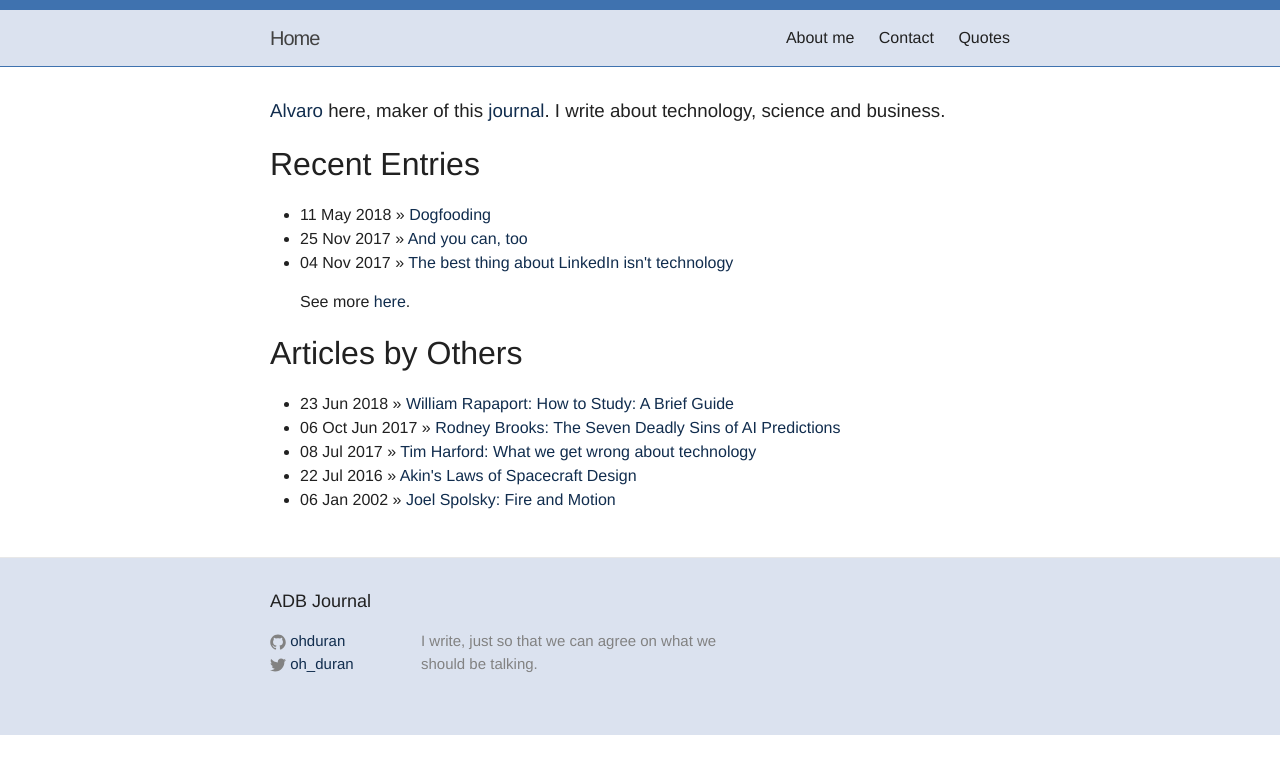
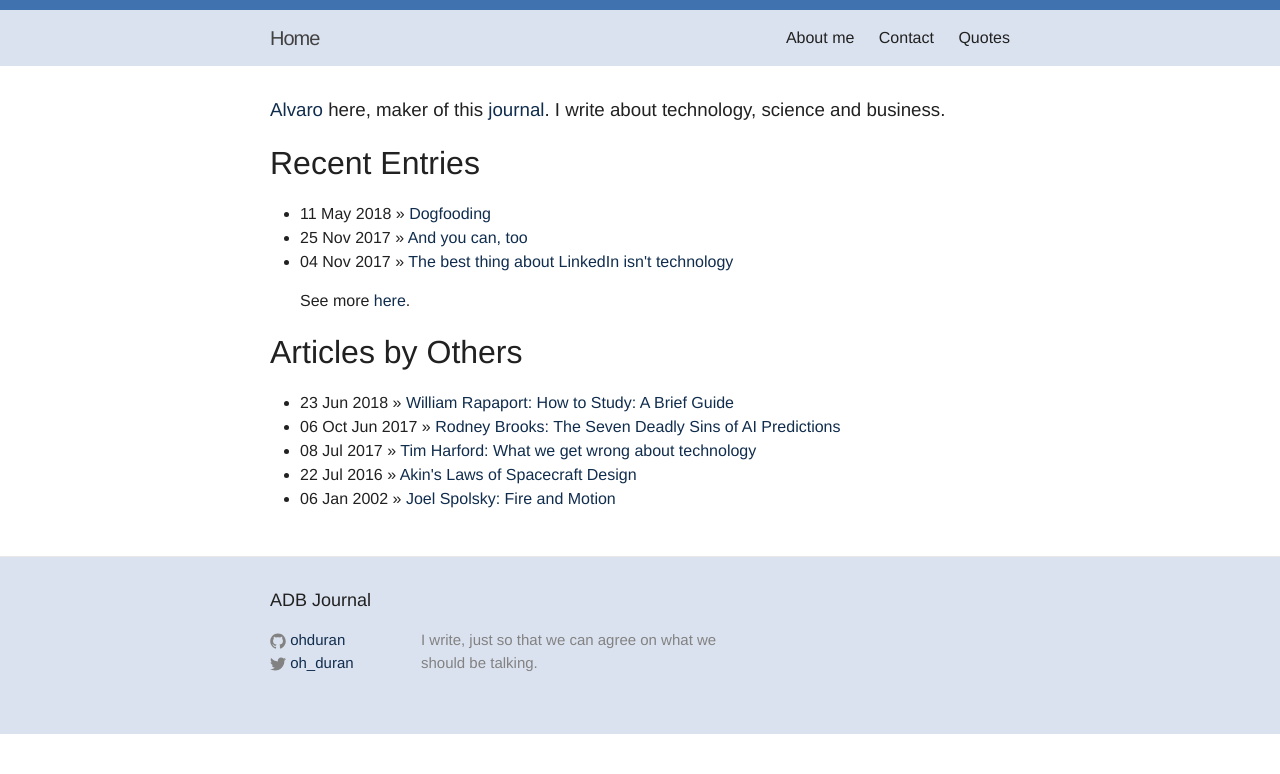
Before and after one commit to ohduran/ohduran.github.io, a Jekyll site: the page built from index.html, in a window 1280 px wide. Shown: the top 774 px of the page. Built offline with Jekyll 4.4.1, drawn with Linux system fonts in a browser that asks for light colours.

Commit message:
Final Changes in Format

```diff
--- a/_sass/_layout.scss
+++ b/_sass/_layout.scss
@@ -4,7 +4,6 @@
 .site-header {
     border-top: 10px solid $background-head;
     background-color: $background-header;
-    border-bottom: 1px solid $background-head;
     min-height: 56px;
 
     // Positioning context for the mobile navigation icon
```
